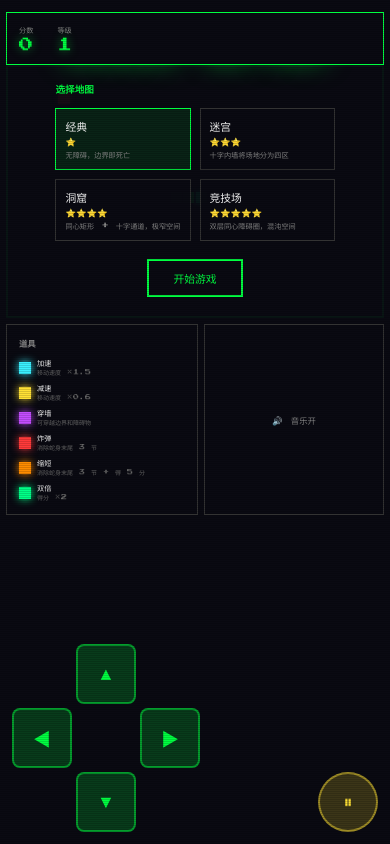
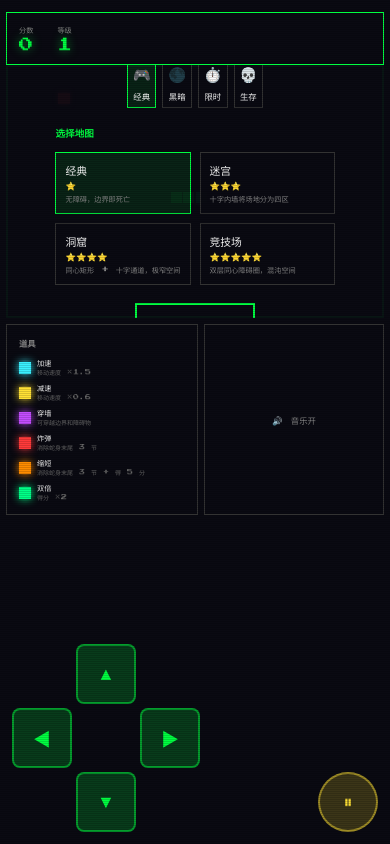
Before and after one commit to maweis1981/snake-retro, a React (Vite) app: page / in a window 390 px wide. Built offline with nearby package versions, Linux system fonts and the light colour scheme.

Commit message:
Add game modes: Dark Mode with fog of war
- New game mode selector UI
- Dark mode: limited visibility around snake head
- Food and powerups glow faintly in the dark
- Prepared for timed and survival modes

```diff
--- a/src/App.tsx
+++ b/src/App.tsx
@@ -81,6 +81,7 @@ function App() {
             highscores={highscores}
             onStart={actions.startGame}
             onSelectMap={actions.selectMap}
+            onSelectMode={actions.selectMode}
           />
         </div>
       </div>
--- /dev/null
+++ b/src/components/ModeSelector/ModeSelector.module.css
@@ -0,0 +1,81 @@
+.container {
+  display: flex;
+  flex-direction: column;
+  gap: 0.75rem;
+}
+
+.title {
+  font-size: 0.8rem;
+  color: #00ff41;
+  text-transform: uppercase;
+  margin: 0;
+}
+
+.modes {
+  display: grid;
+  grid-template-columns: repeat(2, 1fr);
+  gap: 0.5rem;
+}
+
+.modeCard {
+  background: rgba(10, 10, 18, 0.9);
+  border: 1px solid #333;
+  padding: 0.5rem;
+  cursor: pointer;
+  text-align: left;
+  font-family: inherit;
+  transition: all 0.2s;
+  display: flex;
+  align-items: center;
+  gap: 0.5rem;
+}
+
+.modeCard:hover {
+  border-color: #00ff41;
+  box-shadow: 0 0 10px rgba(0, 255, 65, 0.2);
+}
+
+.modeCard.selected {
+  border-color: #00ff41;
+  background: rgba(0, 255, 65, 0.1);
+}
+
+.icon {
+  font-size: 1.2rem;
+}
+
+.info {
+  display: flex;
+  flex-direction: column;
+  gap: 0.1rem;
+}
+
+.name {
+  font-size: 0.7rem;
+  color: #fff;
+}
+
+.desc {
+  font-size: 0.5rem;
+  color: #666;
+}
+
+@media (max-width: 768px) {
+  .modes {
+    grid-template-columns: repeat(4, 1fr);
+  }
+
+  .modeCard {
+    flex-direction: column;
+    text-align: center;
+    padding: 0.4rem;
+  }
+
+  .info {
+    align-items: center;
+  }
+
+  .desc {
+    display: none;
+  }
+}
--- /dev/null
+++ b/src/components/ModeSelector/ModeSelector.tsx
@@ -0,0 +1,33 @@
+// 游戏模式选择器
+
+import type { GameMode } from '../../game'
+import { GAME_MODES } from '../../game'
+import styles from './ModeSelector.module.css'
+
+interface ModeSelectorProps {
+  selectedMode: GameMode
+  onSelect: (mode: GameMode) => void
+}
+
+export function ModeSelector({ selectedMode, onSelect }: ModeSelectorProps) {
+  return (
+    <div className={styles.container}>
+      <h3 className={styles.title}>游戏模式</h3>
+      <div className={styles.modes}>
+        {GAME_MODES.map(mode => (
+          <button
+            key={mode.id}
+            className={`${styles.modeCard} ${selectedMode === mode.id ? styles.selected : ''}`}
+            onClick={() => onSelect(mode.id)}
+          >
+            <span className={styles.icon}>{mode.icon}</span>
+            <div className={styles.info}>
+              <span className={styles.name}>{mode.name}</span>
+              <span className={styles.desc}>{mode.description}</span>
+            </div>
+          </button>
+        ))}
+      </div>
+    </div>
+  )
+}
--- /dev/null
+++ b/src/components/ModeSelector/index.ts
@@ -0,0 +1 @@
+export { ModeSelector } from './ModeSelector'
--- a/src/components/Overlay/Overlay.module.css
+++ b/src/components/Overlay/Overlay.module.css
@@ -116,6 +116,14 @@
   margin: 0.25rem 0;
 }
 
+.modeTag {
+  font-size: 0.7rem;
+  color: #888;
+  padding: 0.25rem 0.5rem;
+  border: 1px solid #444;
+  border-radius: 4px;
+}
+
 @keyframes glow {
   0%, 100% { text-shadow: 0 0 20px rgba(0, 255, 65, 0.5); }
   50% { text-shadow: 0 0 30px rgba(0, 255, 65, 0.8); }
--- a/src/components/Overlay/Overlay.tsx
+++ b/src/components/Overlay/Overlay.tsx
@@ -1,7 +1,9 @@
 // 游戏覆盖层 - 菜单、暂停、游戏结束
 
-import type { GameState, HighscoreEntry } from '../../game'
+import type { GameState, HighscoreEntry, GameMode } from '../../game'
+import { GAME_MODES } from '../../game'
 import { MapSelector } from '../MapSelector'
+import { ModeSelector } from '../ModeSelector'
 import styles from './Overlay.module.css'
 
 interface OverlayProps {
@@ -9,10 +11,13 @@ interface OverlayProps {
   highscores: HighscoreEntry[]
   onStart: () => void
   onSelectMap: (mapId: string) => void
+  onSelectMode: (mode: GameMode) => void
 }
 
-export function Overlay({ state, highscores, onStart, onSelectMap }: OverlayProps) {
+export function Overlay({ state, highscores, onStart, onSelectMap, onSelectMode }: OverlayProps) {
   if (state.status === 'playing') return null
+
+  const currentMode = GAME_MODES.find(m => m.id === state.gameMode)
 
   return (
     <div className={styles.overlay}>
@@ -20,9 +25,10 @@ export function Overlay({ state, highscores, onStart, onSelectMap }: OverlayProp
         {state.status === 'menu' && (
           <>
             <h1 className={styles.title}>SNAKE RETRO</h1>
+            <ModeSelector selectedMode={state.gameMode} onSelect={onSelectMode} />
             <MapSelector selectedMapId={state.selectedMapId} onSelect={onSelectMap} />
             <button className={styles.startButton} onClick={onStart}>
-              开始游戏
+              {currentMode?.icon} 开始游戏
             </button>
             <div className={styles.controls}>
               <p>方向键 / WASD - 移动</p>
@@ -41,6 +47,9 @@ export function Overlay({ state, highscores, onStart, onSelectMap }: OverlayProp
         {state.status === 'gameover' && (
           <>
             <h2 className={styles.gameoverTitle}>游戏结束</h2>
+            <div className={styles.modeTag}>
+              {currentMode?.icon} {currentMode?.name}模式
+            </div>
             <div className={styles.finalScore}>
               <span>最终得分</span>
               <span className={styles.scoreValue}>{state.score}</span>
--- a/src/components/index.ts
+++ b/src/components/index.ts
@@ -1,6 +1,7 @@
 export { Canvas } from './Canvas'
 export { HUD } from './HUD'
 export { MapSelector } from './MapSelector'
+export { ModeSelector } from './ModeSelector'
 export { Overlay } from './Overlay'
 export { PowerUpLegend } from './PowerUpLegend'
 export { TouchControls } from './TouchControls'
--- a/src/game/engine.ts
+++ b/src/game/engine.ts
@@ -5,6 +5,7 @@ import type {
   Position,
   Direction,
   PowerUp,
+  GameMode,
 } from './types'
 import {
   GRID_WIDTH,
@@ -14,12 +15,13 @@ import {
   POWERUP_LIFETIME_MS,
   MAX_POWERUPS,
   FOOD_PER_LEVEL,
+  TIMED_MODE_DURATION,
 } from './types'
 import { getMapById } from './maps'
 import { getRandomPowerUpType } from './powerups'
 
 // 创建初始游戏状态
-export function createInitialState(mapId: string = 'classic'): GameState {
+export function createInitialState(mapId: string = 'classic', gameMode: GameMode = 'classic'): GameState {
   const startX = Math.floor(GRID_WIDTH / 2)
   const startY = Math.floor(GRID_HEIGHT / 2)
 
@@ -41,7 +43,9 @@ export function createInitialState(mapId: string = 'classic'): GameState {
     lastFoodTime: 0,
     status: 'menu',
     selectedMapId: mapId,
+    gameMode: gameMode,
     tickInterval: BASE_TICK_MS,
+    timeRemaining: gameMode === 'timed' ? TIMED_MODE_DURATION : undefined,
   }
 
   state.food = spawnFood(state)
@@ -337,8 +341,13 @@ export function tick(state: GameState, now: number): GameState {
 
 // 开始游戏
 export function startGame(state: GameState): GameState {
-  const newState = createInitialState(state.selectedMapId)
+  const newState = createInitialState(state.selectedMapId, state.gameMode)
   return { ...newState, status: 'playing' }
+}
+
+// 选择游戏模式
+export function selectGameMode(state: GameState, mode: GameMode): GameState {
+  return { ...state, gameMode: mode }
 }
 
 // 暂停/继续
--- a/src/game/types.ts
+++ b/src/game/types.ts
@@ -6,6 +6,15 @@ export interface Position {
 }
 
 export type Direction = 'UP' | 'DOWN' | 'LEFT' | 'RIGHT'
+
+export type GameMode = 'classic' | 'dark' | 'timed' | 'survival'
+
+export interface GameModeConfig {
+  id: GameMode
+  name: string
+  description: string
+  icon: string
+}
 
 export interface MapConfig {
   id: string
@@ -50,7 +59,9 @@ export interface GameState {
   lastFoodTime: number
   status: 'menu' | 'playing' | 'paused' | 'gameover'
   selectedMapId: string
+  gameMode: GameMode
   tickInterval: number
+  timeRemaining?: number  // 限时模式用
 }
 
 export interface HighscoreEntry {
@@ -70,3 +81,13 @@ export const COMBO_WINDOW_MS = 2000
 export const POWERUP_LIFETIME_MS = 12000
 export const MAX_POWERUPS = 3
 export const FOOD_PER_LEVEL = 5
+export const DARK_MODE_VISION_RADIUS = 4  // 黑暗模式可视范围
+export const TIMED_MODE_DURATION = 60000  // 限时模式60秒
+
+// 游戏模式配置
+export const GAME_MODES: GameModeConfig[] = [
+  { id: 'classic', name: '经典', description: '传统贪吃蛇玩法', icon: '🎮' },
+  { id: 'dark', name: '黑暗', description: '只能看到蛇头周围', icon: '🌑' },
+  { id: 'timed', name: '限时', description: '60秒内尽可能得分', icon: '⏱️' },
+  { id: 'survival', name: '生存', description: '蛇会自动变长', icon: '💀' },
+]
--- a/src/hooks/useGameState.ts
+++ b/src/hooks/useGameState.ts
@@ -1,7 +1,7 @@
 // 游戏状态管理 Hook
 
 import { useReducer, useCallback, useEffect, useRef } from 'react'
-import type { GameState, Direction } from '../game'
+import type { GameState, Direction, GameMode } from '../game'
 import {
   createInitialState,
   tick as gameTick,
@@ -9,6 +9,7 @@ import {
   startGame,
   togglePause,
   selectMap,
+  selectGameMode,
 } from '../game'
 
 type GameAction =
@@ -17,6 +18,7 @@ type GameAction =
   | { type: 'START_GAME' }
   | { type: 'TOGGLE_PAUSE' }
   | { type: 'SELECT_MAP'; mapId: string }
+  | { type: 'SELECT_MODE'; mode: GameMode }
   | { type: 'RESET' }
 
 function gameReducer(state: GameState, action: GameAction): GameState {
@@ -31,15 +33,21 @@ function gameReducer(state: GameState, action: GameAction): GameState {
       return togglePause(state)
     case 'SELECT_MAP':
       return selectMap(state, action.mapId)
+    case 'SELECT_MODE':
+      return selectGameMode(state, action.mode)
     case 'RESET':
-      return createInitialState(state.selectedMapId)
+      return createInitialState(state.selectedMapId, state.gameMode)
     default:
       return state
   }
 }
 
 export function useGameState() {
-  const [state, dispatch] = useReducer(gameReducer, 'classic', createInitialState)
+  const [state, dispatch] = useReducer(
+    gameReducer,
+    { mapId: 'classic', mode: 'classic' as GameMode },
+    (init) => createInitialState(init.mapId, init.mode)
+  )
   const lastTickRef = useRef<number>(0)
   const animationFrameRef = useRef<number>(0)
 
@@ -69,6 +77,7 @@ export function useGameState() {
     startGame: () => dispatch({ type: 'START_GAME' }),
     togglePause: () => dispatch({ type: 'TOGGLE_PAUSE' }),
     selectMap: (mapId: string) => dispatch({ type: 'SELECT_MAP', mapId }),
+    selectMode: (mode: GameMode) => dispatch({ type: 'SELECT_MODE', mode }),
     reset: () => dispatch({ type: 'RESET' }),
   }
 
```
Also changed, not shown: src/components/Canvas/Canvas.tsx (+80 -6 lines).
